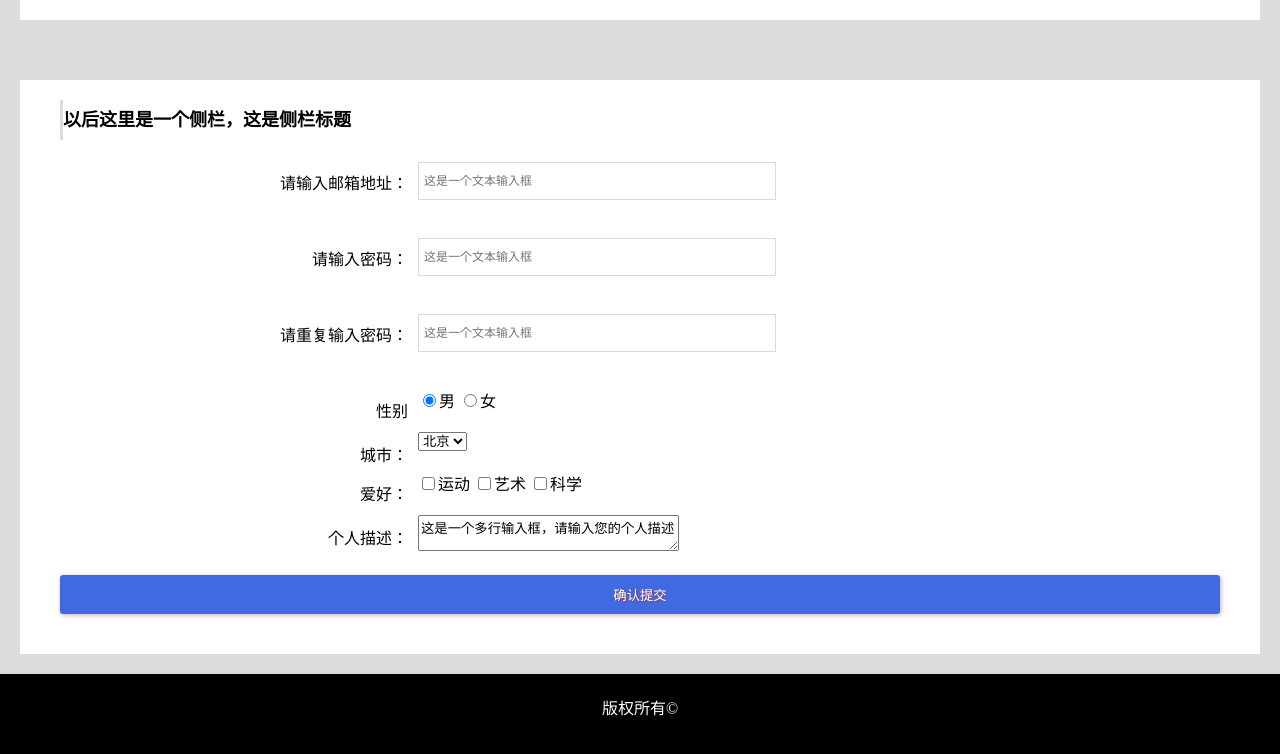
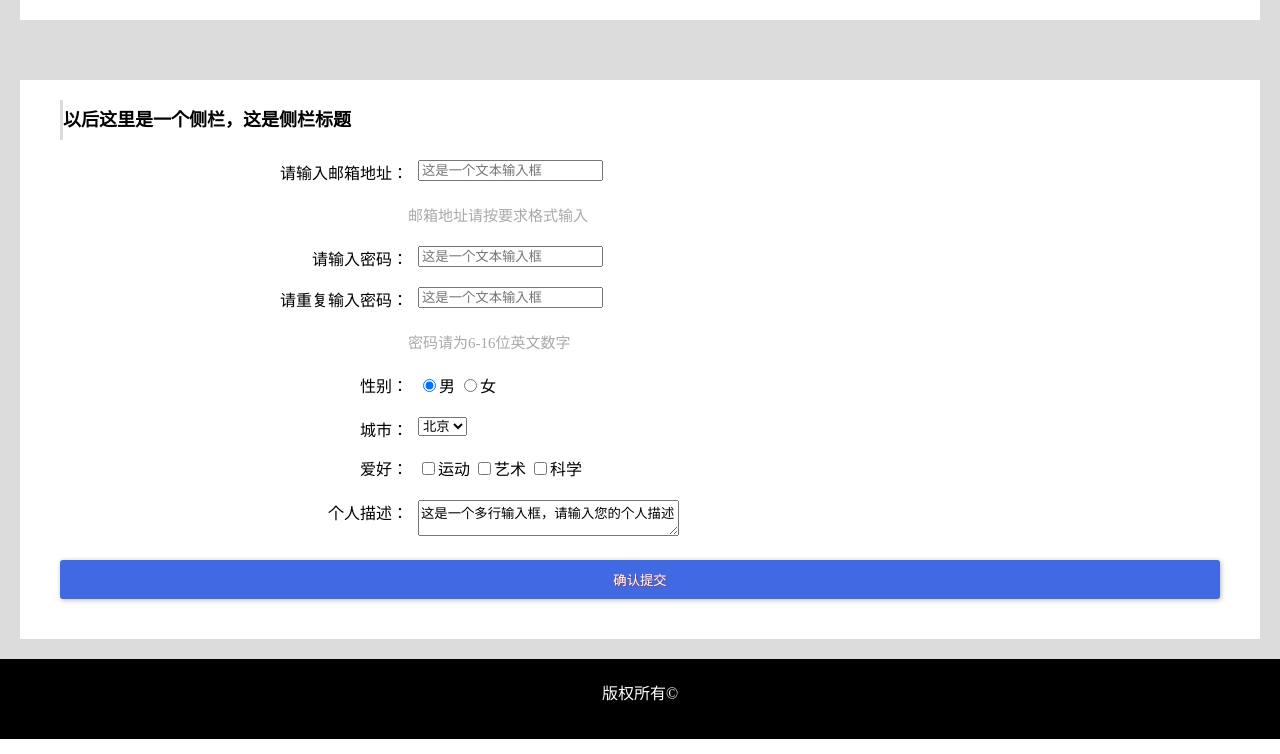
Before and after one commit to wangzhengya/ife_MoonWalker, a plain HTML site: page 1_task02/index.html in a window 1280 px wide. Shown: the part 3193-3947 px from the top of the page. Drawn offline with Linux system fonts and the light colour scheme.

```diff
--- a/1_task02/css/style.css
+++ b/1_task02/css/style.css
@@ -171,19 +171,8 @@
 	width: 30%;
 	text-align: right;
 	padding-right: 10px;
-	margin-top: 10px;
 }
-div#sidebar div.inp input[type="text"]{
-	border: 1px solid #DADADA;
-	color: #888;
-	height: 30px;
-	margin-bottom: 16px;
-	margin-right: 6px;
-	margin-top: 2px;
-	padding: 3px 3px 3px 5px;
-	width: 30%;
-	font-size: 12px;
-}
+
 div#sidebar div.inp input[type="submit"]{
 	width: 100%;
 	background: #4169E1;
@@ -195,8 +184,29 @@
 	text-shadow: 1px 1px 1px #9E3F3F;
 	cursor: pointer;
 }
-
-
+div#sidebar div.tip{
+	display: block;
+	margin: 20px;
+	height: 25px;
+}
+div#sidebar div.tip div.tip-left{
+	float: left;
+	width: 30%;
+	height: 25px;
+}
+div#sidebar div.tip div.tip-right{
+	float: left;
+	width: 30%;
+}
+div#sidebar div.tip p{
+	text-align: left;
+	font-family: "Microsoft Yahei" ;
+	line-height: 30px;
+	color: #A9A9A9;
+	font-size: 15px;
+	font-weight: 400;
+	text-indent: 0;
+}
 
 div#footer{
 	background-color: black;
--- a/1_task02/index.html
+++ b/1_task02/index.html
@@ -126,11 +126,12 @@
 					<input type="text" placeholder="这是一个文本输入框" name="email" />
 
 				</div>
-				<!-- <div class="inp">
-					<p> </p>
-					<p class="tip">邮箱地址请按要求格式输入</p>
-				</div> -->
-
+				 <div class="tip">
+					<div class="tip-left"></div>
+					<div class="tip-right">
+						<p>邮箱地址请按要求格式输入</p>
+					</div>
+				</div>
 				<div class="inp">
 					<p>请输入密码：</p>
 					<input type="text" placeholder="这是一个文本输入框" name="password" />
@@ -139,11 +140,15 @@
 				<div class="inp">
 					<p>请重复输入密码：</p>
 					<input type="text" placeholder="这是一个文本输入框" name="password" />
-					<!-- <p>密码请为6-16位英文数字</p> -->
 				</div>
-
+				<div class="tip">
+					<div class="tip-left"></div>
+					<div class="tip-right">
+						<p>密码请为6-16位英文数字</p>
+					</div>
+				</div>
 				<div class="inp">
-					<p>性别</p>
+					<p>性别：</p>
 					<input type="radio" name="sex" value="male" checked="checked" />男
 					<input type="radio" name="sex" value="female" />女
 				</div>
```
